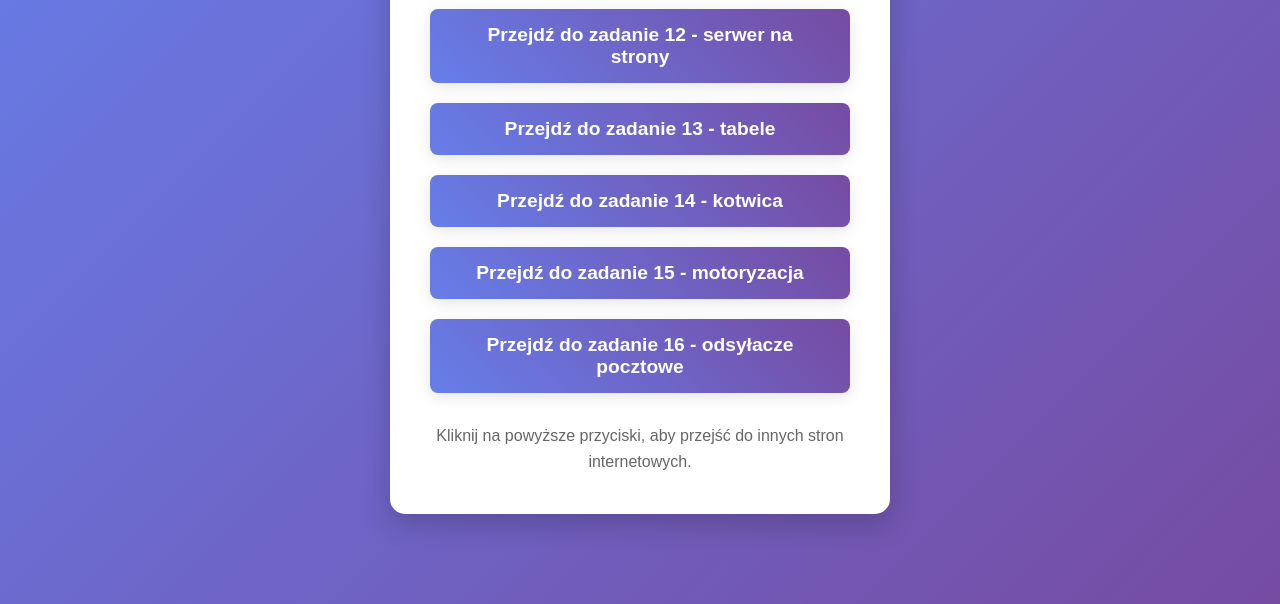
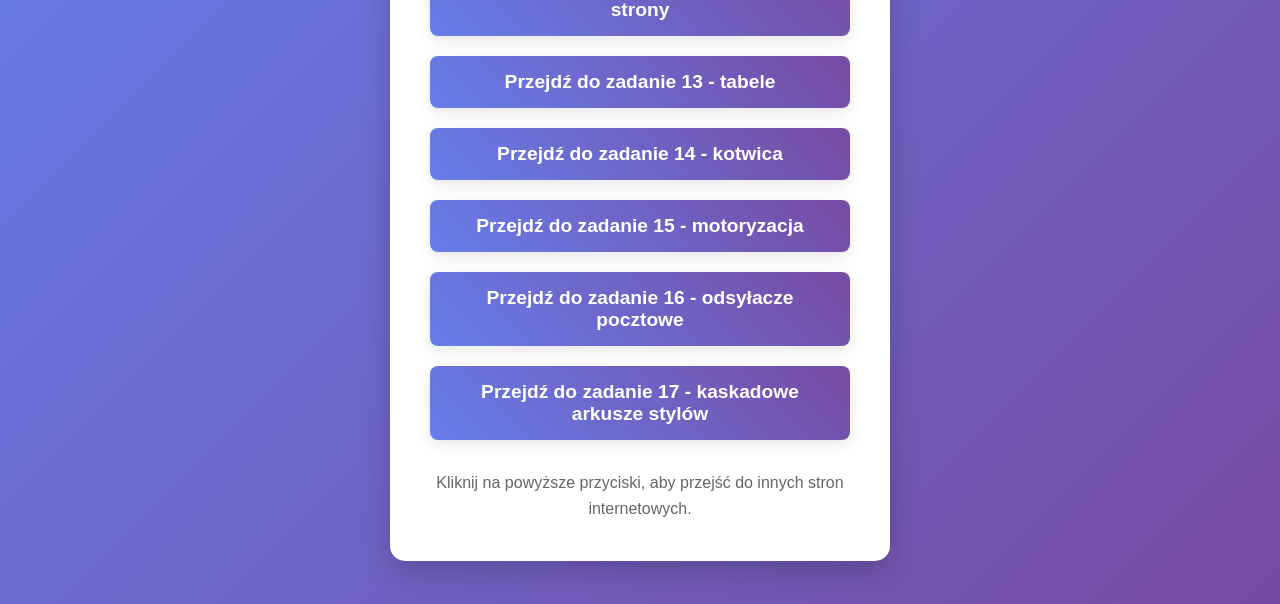
Before and after one commit to briankaps112/stronybriana, a plain HTML site: page zadanie_rozpoczecie.html in a window 1280 px wide. Shown: the part 196-800 px from the top of the page. Drawn offline with Linux system fonts and the light colour scheme.

Commit message:
Update zadanie_rozpoczecie.html
added zadanie_17

```diff
--- a/zadanie_rozpoczecie.html
+++ b/zadanie_rozpoczecie.html
@@ -83,6 +83,7 @@
 		<a href="https://briankaps112.github.io/stronybriana/Lekcja_14.html" class=link target="_blank">Przejdź do zadanie 14 - kotwica</a>
 		<a href="https://briankaps112.github.io/stronybriana/Lekcja_15.html" class=link target="_blank">Przejdź do zadanie 15 - motoryzacja</a>
 		<a href="https://briankaps112.github.io/stronybriana/Lekcja_16.html" class=link target="_blank">Przejdź do zadanie 16 - odsyłacze pocztowe</a>
+		<a href="https://briankaps112.github.io/stronybriana/Lekcja_17.html" class=link target="_blank">Przejdź do zadanie 17 - kaskadowe arkusze stylów</a>
         </div>
 
         <p class="description">
```
